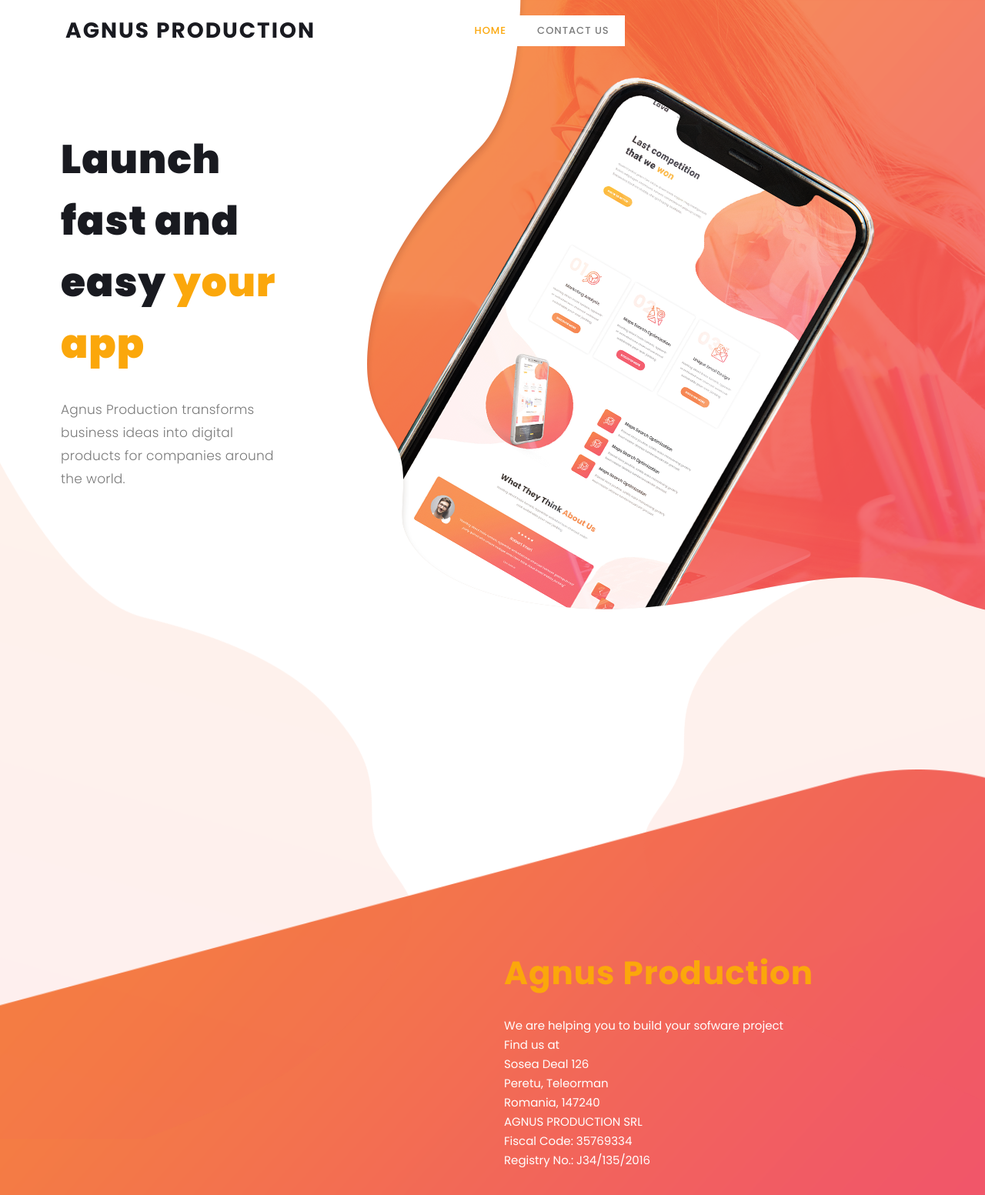
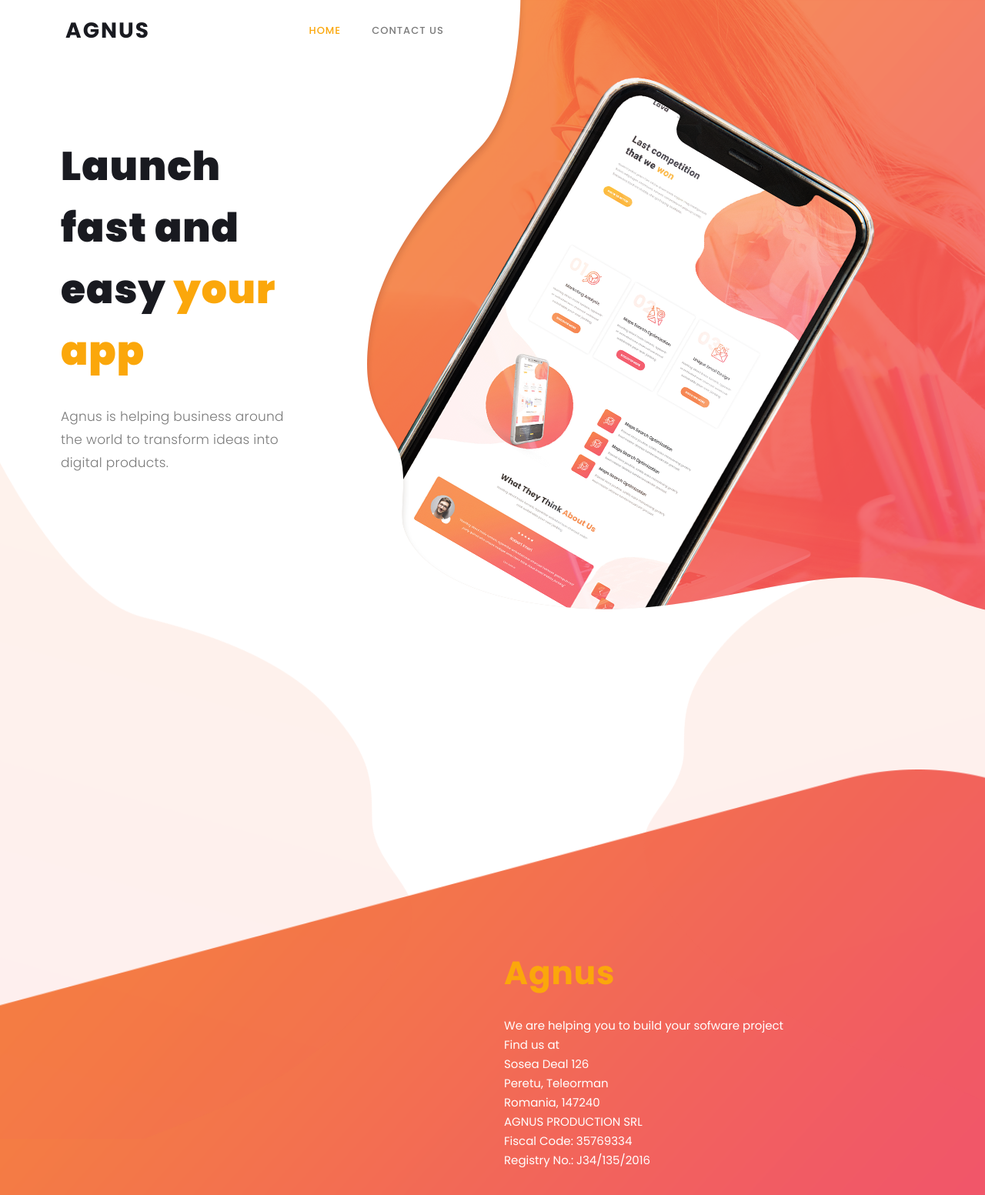
Before and after one commit to bogdantica/bogdantica.github.io, a plain HTML site: page index.html in a window 1280 px wide. Shown: the top 1553 px of the page at 77% size. Drawn offline with Linux system fonts and the light colour scheme.

Commit message:
Typo fix.

```diff
--- a/index.html
+++ b/index.html
@@ -10,7 +10,7 @@
   <link href="https://fonts.googleapis.com/css?family=Poppins:100,200,300,400,500,600,700,800,900&display=swap"
         rel="stylesheet">
 
-  <title>Agnus Production</title>
+  <title>Agnus</title>
   <!-- Additional CSS Files -->
   <link rel="stylesheet" type="text/css" href="assets/css/bootstrap.min.css">
 
@@ -43,7 +43,7 @@
         <nav class="main-nav">
           <!-- ***** Logo Start ***** -->
           <a href="index.html" class="logo">
-            Agnus Production
+            Agnus
           </a>
           <!-- ***** Logo End ***** -->
           <!-- ***** Menu Start ***** -->
@@ -85,8 +85,7 @@
         <div class="left-text col-lg-6 col-md-12 col-sm-12 col-xs-12"
              data-scroll-reveal="enter left move 30px over 0.6s after 0.4s">
           <h1>Launch fast and easy <em>your app</em></h1>
-          <p>Agnus Production <!--<a href="#">HTML landing page</a>--> transforms business ideas into digital products
-            for companies around the world.</p>
+          <p>Agnus is helping business around the world to transform ideas into digital products.</p>
           <!--<a href="#about" class="main-button-slider">KNOW US BETTER</a>-->
         </div>
       </div>
@@ -173,7 +172,7 @@
                         <div class="text">
                             <h4>Sed blandit quam in velit</h4>
                             <p>You can <a rel="nofollow"
-                                    href="https://templatemo.com/tm-540-lava-landing-page">download Agnus Production
+                                    href="https://templatemo.com/tm-540-lava-landing-page">download Agnus
                                     Template</a> from our website. Duis viverra, ipsum et scelerisque placerat, orci
                                 magna consequat ligula.</p>
                         </div>
@@ -326,7 +325,7 @@
         </div>
         <!-- ***** Contact Form End ***** -->
         <div class="right-content col-lg-6 col-md-12 col-sm-12">
-          <h2><em>Agnus Production</em></h2>
+          <h2><em>Agnus</em></h2>
           <p>We are helping you to build your sofware project</p>
           <p>Find us at</p>
           <p>Sosea Deal 126</p>
@@ -348,7 +347,7 @@
     <div class="row">
       <div class="col-lg-12">
         <div class="sub-footer">
-          <p>Copyright &copy; 2022 Agnus Production
+          <p>Copyright &copy; 2022 Agnus
             <!--| Designed by <a rel="nofollow" href="https://templatemo.com">TemplateMo</a>--></p>
         </div>
       </div>
```
